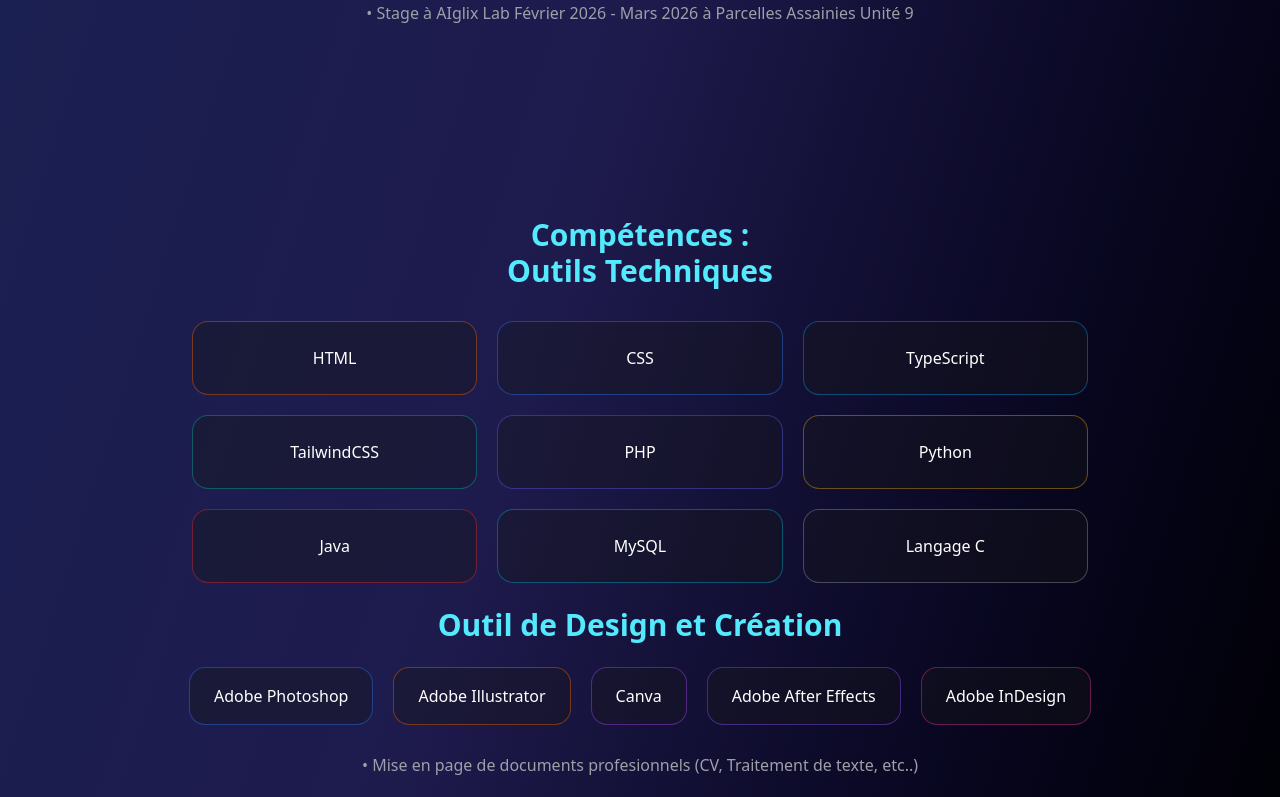
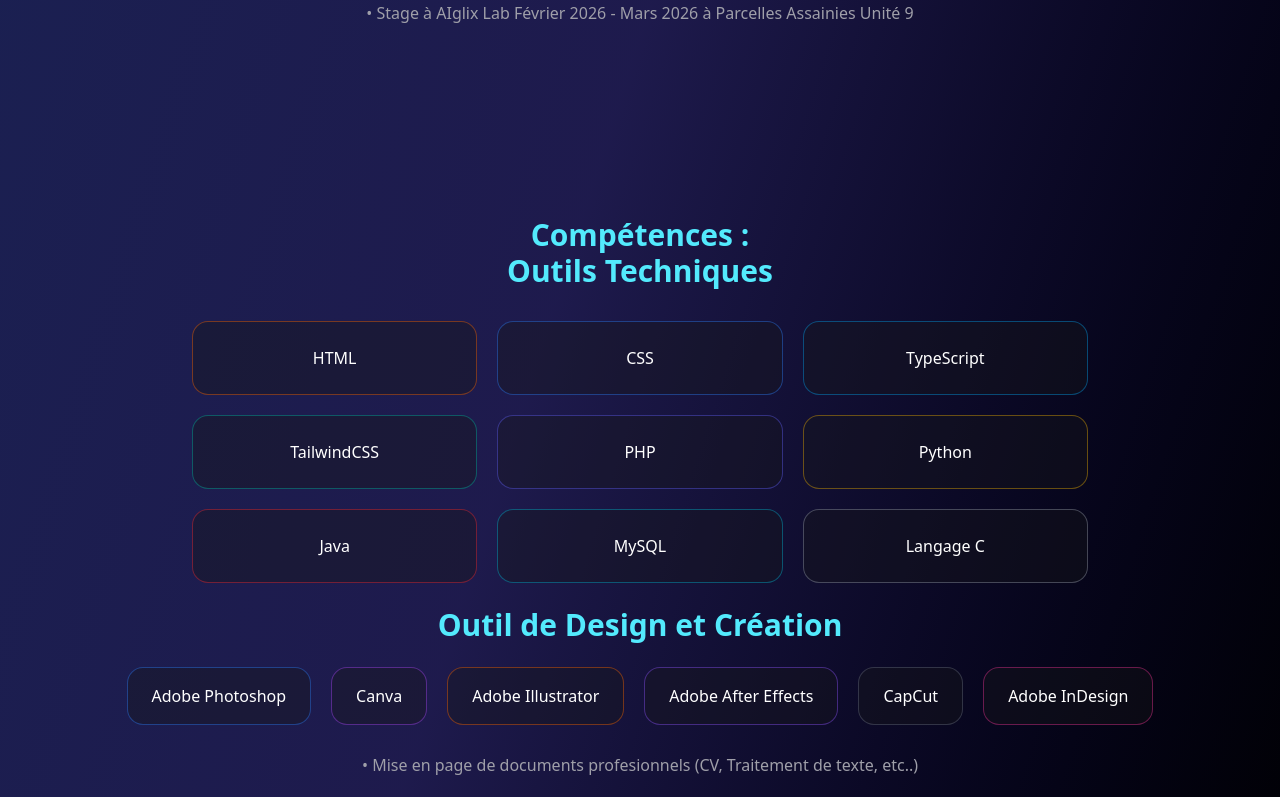
Before and after one commit to Alamine15/portfolio, a React (Vite) app: page / in a window 1280 px wide. Shown: the part 2000-2797 px from the top of the page. Built offline with nearby package versions, Linux system fonts and the light colour scheme.

Commit message:
Version officielle du portfolio

```diff
--- a/src/components/Competences.tsx
+++ b/src/components/Competences.tsx
@@ -60,21 +60,26 @@ export default function Competences() {
             Adobe Photoshop
           </div>
 
+          <div className="rounded-2xl border border-purple-500/40 bg-zinc-900/40 px-6 py-4 hover:border-purple-400 transition">
+            Canva
+          </div>
+
           <div className="rounded-2xl border border-orange-500/40 bg-zinc-900/40 px-6 py-4 hover:border-orange-400 transition">
             Adobe Illustrator
-          </div>
-
-          <div className="rounded-2xl border border-purple-500/40 bg-zinc-900/40 px-6 py-4 hover:border-purple-400 transition">
-            Canva
           </div>
 
           <div className="rounded-2xl border border-violet-500/40 bg-zinc-900/40 px-6 py-4 hover:border-violet-400 transition">
             Adobe After Effects
           </div>
 
+          <div className="rounded-2xl border border-gray-500/40 bg-zinc-900/40 px-6 py-4 hover:border-gray-400 transition">
+            CapCut
+          </div>
+
           <div className="rounded-2xl border border-pink-500/40 bg-zinc-900/40 px-6 py-4 hover:border-pink-400 transition">
             Adobe InDesign
           </div>
+
           <div className="max-w-3xl mx-auto text-zinc-400 space-y-4 mt- py-2 px-6 text-center">
           <p>• Mise en page de documents profesionnels (CV, Traitement de texte, etc..) </p>
           <p>• Création de support print(Bache, T-Shirt, Kakémonos, ...)</p>
--- a/src/components/Contact.tsx
+++ b/src/components/Contact.tsx
@@ -8,7 +8,7 @@ export default function Contact() {
 
       <div className="flex justify-center gap-4">
 
-        <a href="mailto!alamine2210@gmail.com" target="_blank" className="
+        <a href="mailto:alamine2210@gmail.com" target="_blank" className="
             px-6 py-3 rounded-xl bg-zinc-900/50 border border-cyan-700
            hover:bg-cyan-400 hover:text-black hover:border-cyan
            transition-all duration-300">
@@ -36,7 +36,7 @@ export default function Contact() {
           GitHub
         </a>
 
-        <a href="wa.me/221785770562" target="_blank" className="
+        <a href="https://wa.me/221785770562" target="_blank" className="
             px-6 py-3 rounded-xl bg-zinc-900/50 border border-green-400
            hover:bg-green-500 hover:text-black hover:border-cyan
            transition-all duration-300">
--- a/src/components/Header.tsx
+++ b/src/components/Header.tsx
@@ -4,16 +4,13 @@ export default function Header() {
   return (
     <nav className="fixed top-0 w-full z-50 bg-blue-950/70 backdrop-blur border-b border-blue-900">
       <div className="max-w-6xl mx-auto px-6 py-4 flex justify-between items-center">
-        <div className="flex items-center gap-3">
+
         <img
 
           src={Logo}
           alt="Logo Techamine"
           className="h-10 w-auto"
         />
-        <span className="text-white font-semibold tracking-wide whitespace-nowrap">Techamine
-        </span>
-        </div>
 
         <div className="flex gap-6 text-sm text-zinc-400 overflow-x-auto whitespace-nowrap">
 
```
Also changed, not shown: 5 other files (tests, documents, lock files or other folders).
